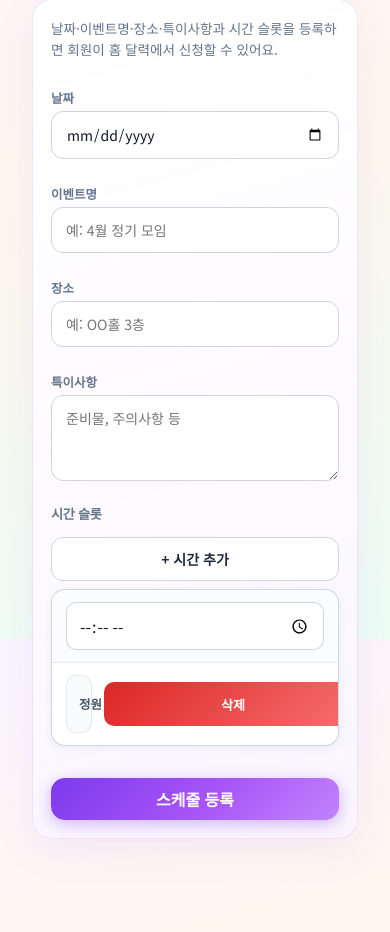
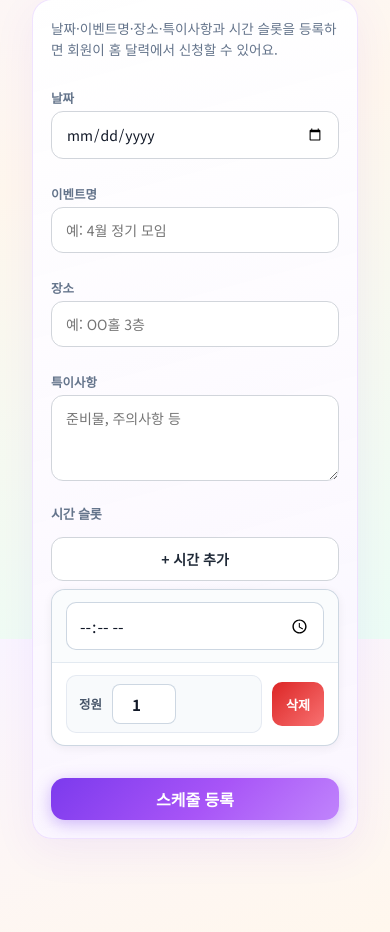
Before and after one commit to geniusKing0214/-, a FastAPI app: page /admin/events/new in a window 390 px wide. Shown: the part 205-1137 px from the top of the page. Run offline with FastAPI, Linux system fonts and the light colour scheme; the visitor is signed in with stand-in values (Sample User, id 1); tables that the repository leaves empty hold one stand-in row (values such as "Sample post"); parts of the project's set-up code (start-up, migrations or seed data) failed here and were passed over.

Commit message:
fix(css): schedule slot row on mobile — override small-btn 100% width on delete
Co-authored-by: Cursor <cursoragent@cursor.com>

```diff
--- a/app/static/css/style.css
+++ b/app/static/css/style.css
@@ -2319,6 +2319,13 @@ button.btn-google:hover {
     margin: 0;
 }
 
+/* 전역 @media (max-width:600px) .small-btn { width:100% } 가 슬롯 삭제 버튼까지 잡아 레이아웃이 깨지는 것 방지 */
+.sched-create-page .sched-slot-ui button.sched-slot-remove.btn.small-btn {
+    width: auto !important;
+    max-width: none;
+    flex-shrink: 0;
+}
+
 /* 모바일: 슬롯 — 시간 전체폭 + (정원·삭제) 한 줄로 구역 분리 */
 @media (max-width: 640px) {
     .sched-create-page .sched-slots-head {
@@ -2374,12 +2381,14 @@ button.btn-google:hover {
     }
 
     .sched-create-page .sched-slot-ui .sched-slot-meta {
+        display: flex;
         flex-direction: row;
         flex-wrap: nowrap;
         align-items: center;
-        justify-content: space-between;
+        justify-content: flex-start;
+        gap: 10px;
         width: 100%;
-        gap: 12px;
+        min-width: 0;
         padding: 12px 14px;
         box-sizing: border-box;
     }
@@ -2395,6 +2404,11 @@ button.btn-google:hover {
         border: 1px solid rgba(226, 232, 240, 0.85);
     }
 
+    .sched-create-page .sched-slot-ui .sched-slot-hold-hint {
+        flex: 0 1 auto;
+        min-width: 0;
+    }
+
     .sched-create-page .sched-slot-ui .sched-cap-text {
         font-size: 0.78rem;
         font-weight: 800;
@@ -2402,9 +2416,10 @@ button.btn-google:hover {
     }
 
     .sched-create-page .sched-slot-ui .sched-cap-input {
-        width: 3.25rem !important;
-        min-width: 3rem !important;
-        max-width: 4rem !important;
+        width: 4rem !important;
+        min-width: 3.25rem !important;
+        max-width: 5rem !important;
+        flex-shrink: 0;
         min-height: 40px;
         padding: 8px 6px !important;
         border-radius: 8px;
@@ -2416,8 +2431,11 @@ button.btn-google:hover {
 
     .sched-create-page .sched-slot-ui .sched-slot-remove {
         flex: 0 0 auto;
+        width: auto !important;
+        max-width: none;
+        margin-left: auto;
         min-height: 44px;
-        min-width: 4.5rem;
+        min-width: unset;
         padding: 0 14px;
         font-size: 0.82rem;
         font-weight: 700;
--- a/app/templates/base.html
+++ b/app/templates/base.html
@@ -9,7 +9,7 @@
     <link rel="preconnect" href="https://fonts.gstatic.com" crossorigin>
     <link href="https://fonts.googleapis.com/css2?family=Cinzel:wght@600;700&family=Noto+Sans+KR:wght@400;500;600;700;800&display=swap" rel="stylesheet">
     <link rel="icon" type="image/png" href="/static/branding/han-agency-mark.png">
-    <link rel="stylesheet" href="/static/css/style.css?v=20260506e">
+    <link rel="stylesheet" href="/static/css/style.css?v=20260506f">
 </head>
 <body>
     <div class="nav-mobile-backdrop" id="navMobileBackdrop" hidden aria-hidden="true"></div>
```
